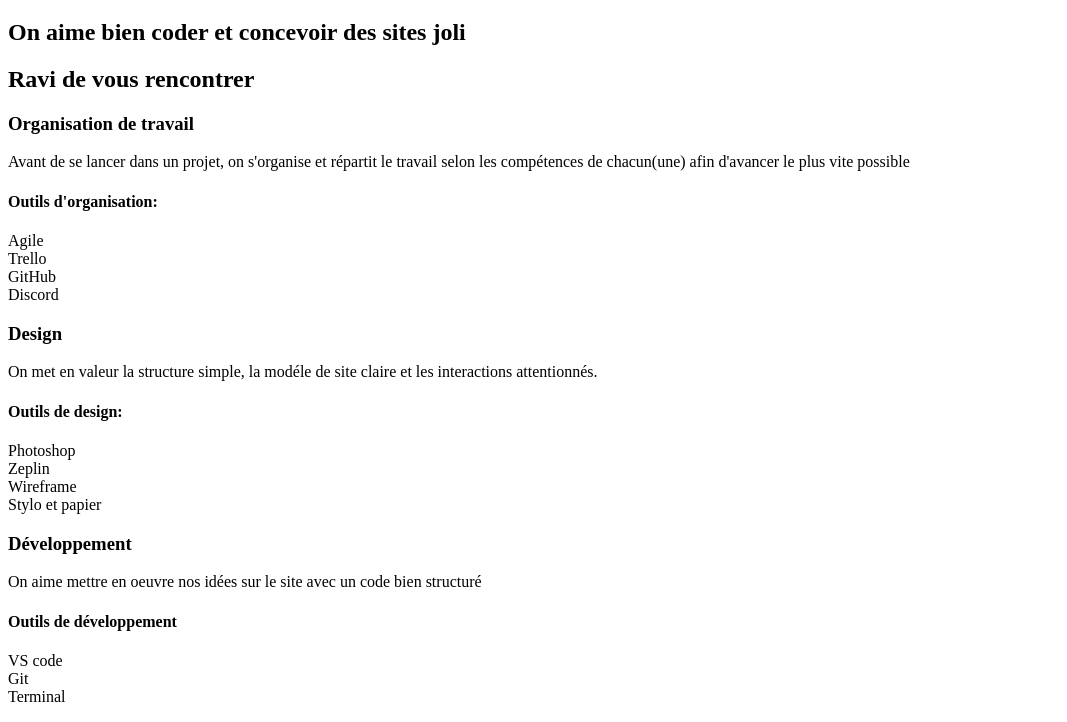
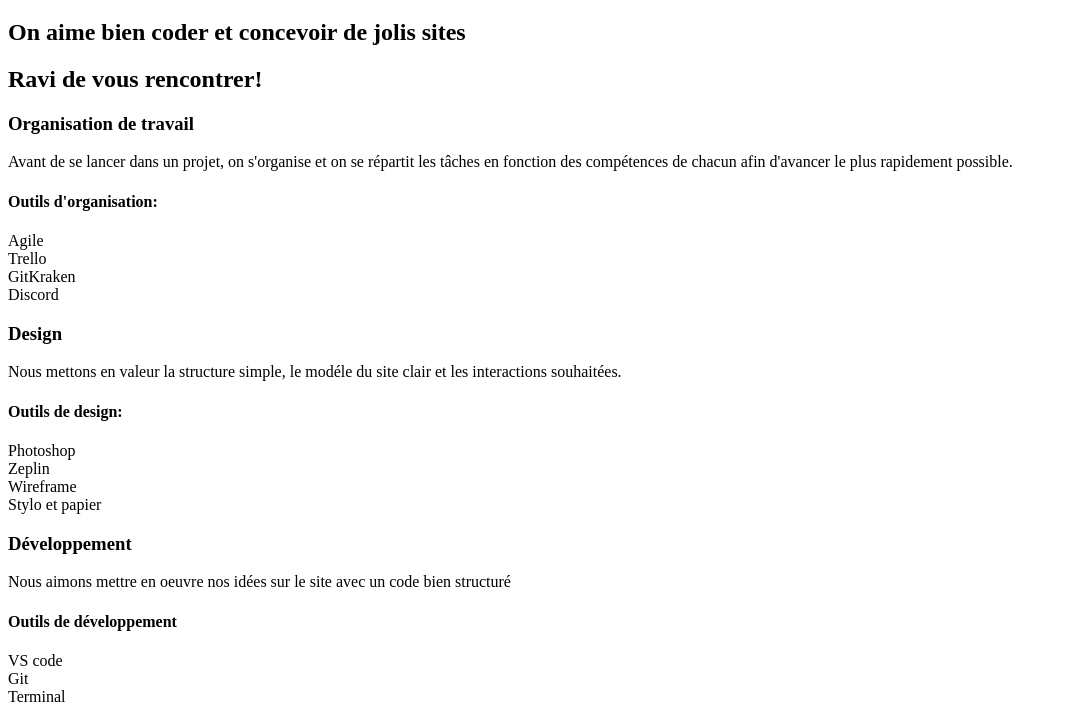
Before and after one commit to aranasi/site-portfolio, a plain HTML site: page index.html in a window 1280 px wide. Shown: the part 98-820 px from the top of the page, without its empty margins (0-1067 px from the left). Drawn offline with Linux system fonts and the light colour scheme.

Commit message:
Grammaire

```diff
--- a/index.html
+++ b/index.html
@@ -10,24 +10,24 @@
       Hello, c'est Anton et Aurélie <br />
       Les développeurs web
     </h1>
-    <h2>On aime bien coder et concevoir des sites joli</h2>
+    <h2>On aime bien coder et concevoir de jolis sites</h2>
 
-    <h2>Ravi de vous rencontrer</h2>
+    <h2>Ravi de vous rencontrer!</h2>
     <p></p>
 
     <div>
       <h3>Organisation de travail</h3>
       <p>
-        Avant de se lancer dans un projet, on s'organise et répartit le travail
-        selon les compétences de chacun(une) afin d'avancer le plus vite
-        possible
+        Avant de se lancer dans un projet, on s'organise et on se répartit les
+        tâches en fonction des compétences de chacun afin d'avancer le plus
+        rapidement possible.
       </p>
 
       <h4>Outils d'organisation:</h4>
       <p>
         Agile <br />
         Trello<br />
-        GitHub<br />
+        GitKraken<br />
         Discord
       </p>
     </div>
@@ -35,8 +35,8 @@
     <div>
       <h3>Design</h3>
       <p>
-        On met en valeur la structure simple, la modéle de site claire et les
-        interactions attentionnés.
+        Nous mettons en valeur la structure simple, le modéle du site clair et
+        les interactions souhaitées.
       </p>
 
       <h4>Outils de design:</h4>
@@ -51,7 +51,7 @@
     <div>
       <h3>Développement</h3>
       <p>
-        On aime mettre en oeuvre nos idées sur le site avec un code bien
+        Nous aimons mettre en oeuvre nos idées sur le site avec un code bien
         structuré
       </p>
 
```
